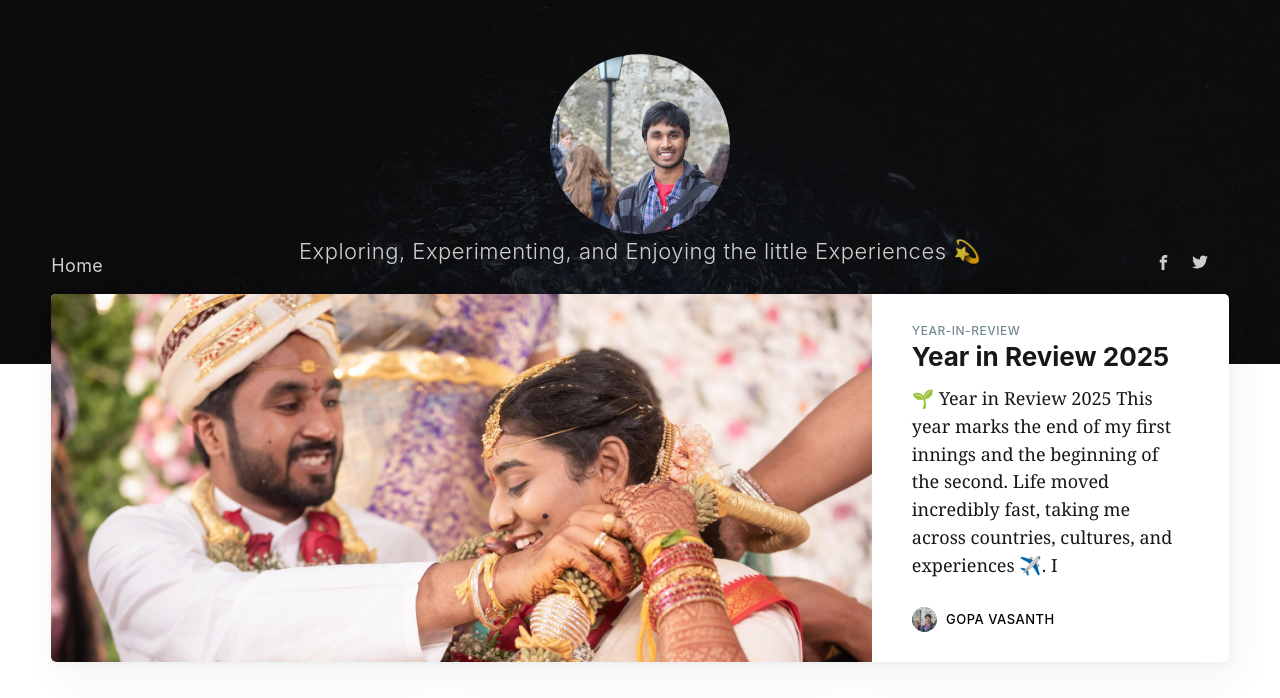
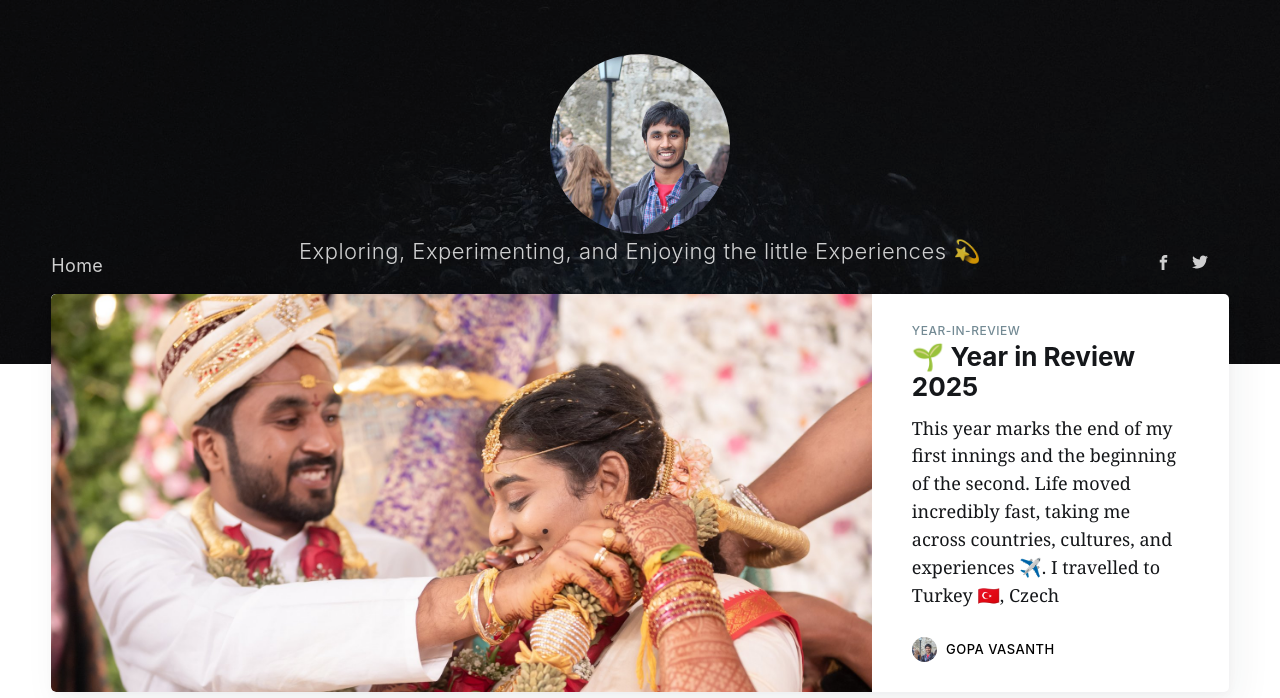
Before and after one commit to gopavasanth/gopavasanth.github.io, a Jekyll site: the page built from blog-app/index.html, in a window 1280 px wide and 900 px high, cut to the strip 0-698 px from the top of the window. Built offline with Jekyll 4.4.1, drawn with Linux system fonts in a browser that asks for light colours; nearby versions of some CDN libraries; the list of posts is cut into pages by our own code; comment, search, counter and statistics services are not loaded.

Commit message:
Updated photo yir 2025

```diff
--- a/blog-app/_posts/2021-12-26-Year-in-Review-2025.md
+++ b/blog-app/_posts/2021-12-26-Year-in-Review-2025.md
@@ -3,15 +3,13 @@
 current: post
 cover: assets/images/year-in-review-2025-cover.jpg
 navigation: true
-title: Year in Review 2025
+title: 🌱 Year in Review 2025
 date: 2025/12/30
 tags: year-in-review
 class: post-template
 subclass: "post tag-Year-In-Review"
 author: Gopa-Vasanth
 ---
-
-## 🌱 Year in Review 2025
 
 This year marks the end of my first innings and the beginning of the second. Life moved incredibly fast, taking me across countries, cultures, and experiences ✈️. I travelled to Turkey 🇹🇷, Czech Republic 🇨🇿, Kenya 🇰🇪, and Indonesia 🇮🇩, learned new perspectives, and grew both personally and professionally. More than the places I visited, it was the journey itself that shaped me.
 
```
Also changed, not shown: 12 other files.
